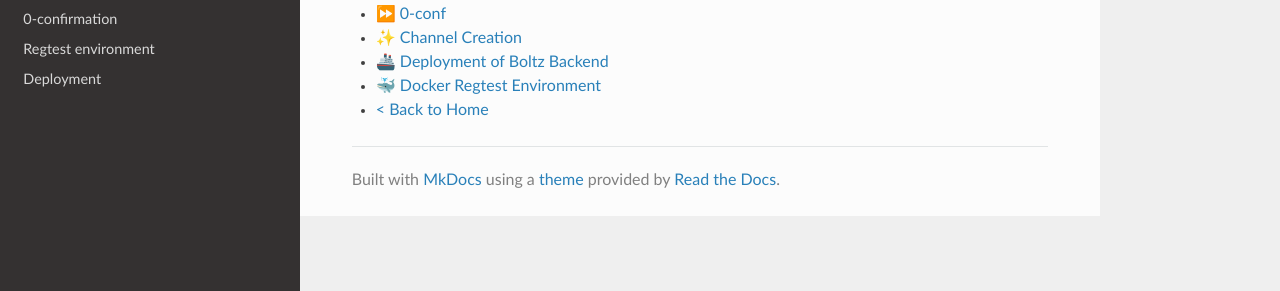
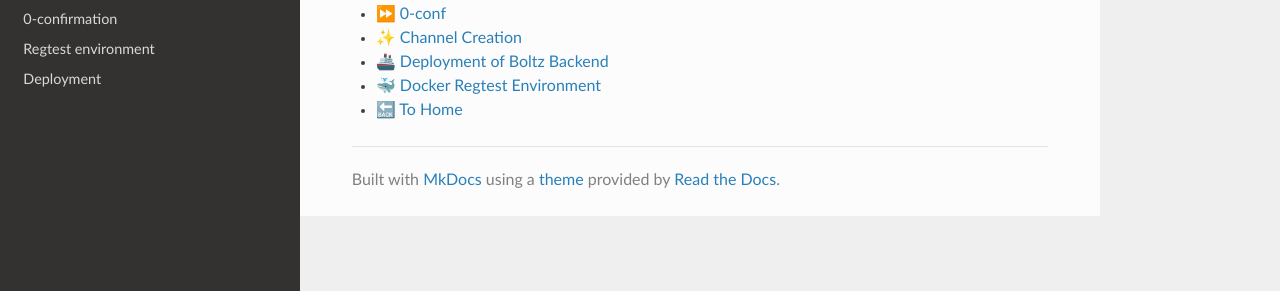
Before and after one commit to BoltzExchange/boltz-backend, an MkDocs documentation site: the page built from docs/SUMMARY.md, in a window 1280 px wide. Shown: the part 278-569 px from the top of the page. Built offline with MkDocs 1.6.1, drawn with Linux system fonts in a browser that asks for light colours; nearby versions of some CDN libraries.

Commit message:
GITBOOK-34: change request with no subject merged in GitBook

```diff
--- a/docs/SUMMARY.md
+++ b/docs/SUMMARY.md
@@ -9,4 +9,4 @@
 * [✨ Channel Creation](channel-creation.md)
 * [🚢 Deployment of Boltz Backend](deployment.md)
 * [🐳 Docker Regtest Environment](regtest.md)
-* [< Back to Home](http://127.0.0.1:5000/o/SPM8mTvJyc7OIzGL3HD7/s/XUXMXrD8YTzvuqvAeom7/)
+* [🔙 To Home](http://127.0.0.1:5000/o/SPM8mTvJyc7OIzGL3HD7/s/XUXMXrD8YTzvuqvAeom7/)
```
